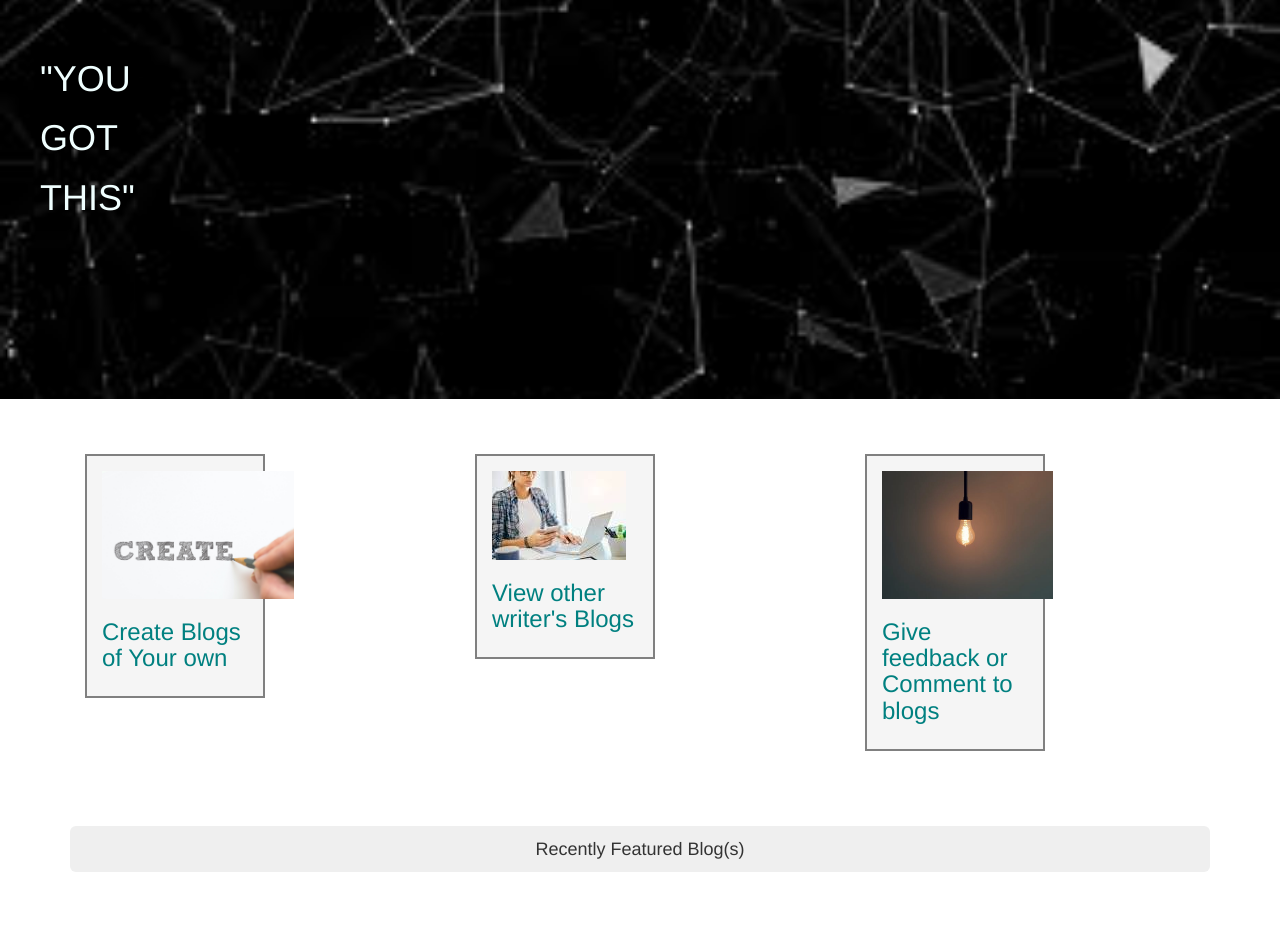
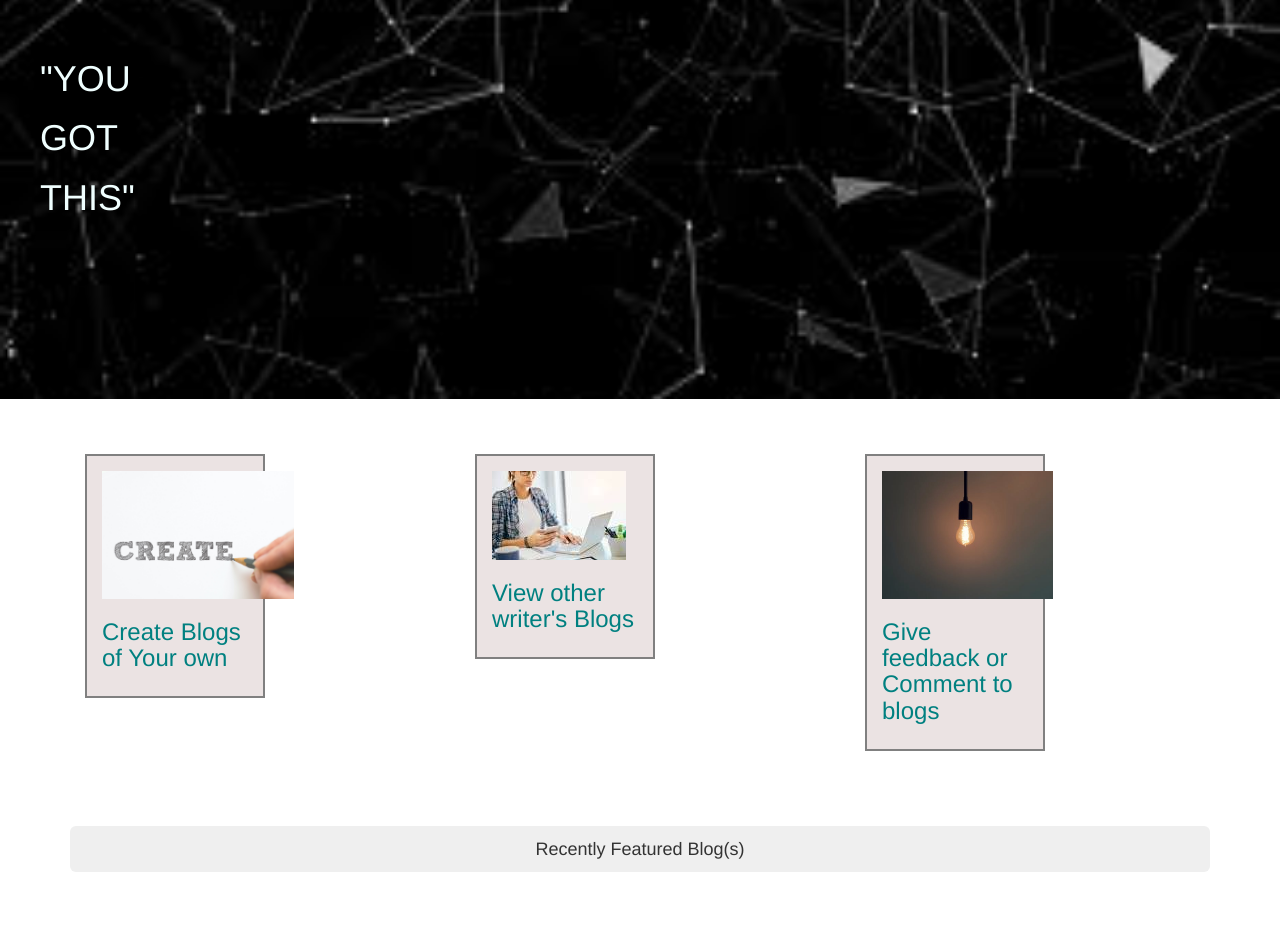
Before and after one commit to Andrew59-boop/blog, a Flask app: template app/templates/index.html in a window 1280 px wide. Shown: the part 144-1082 px from the top of the page. Run offline with Flask 2, Linux system fonts and the light colour scheme; the template is opened without the code that fills it, so the values that code supplies are empty; some libraries are stand-ins or nearby versions.

```diff
--- a/app/static/css/index.css
+++ b/app/static/css/index.css
@@ -24,7 +24,7 @@ body{
 .card{
     color: teal;
     text-decoration: turquoise;
-    background-color: whitesmoke;
+    background-color: rgb(235, 227, 227);
     padding: 15px;
     margin: 15px;
     height: 350px;
```
